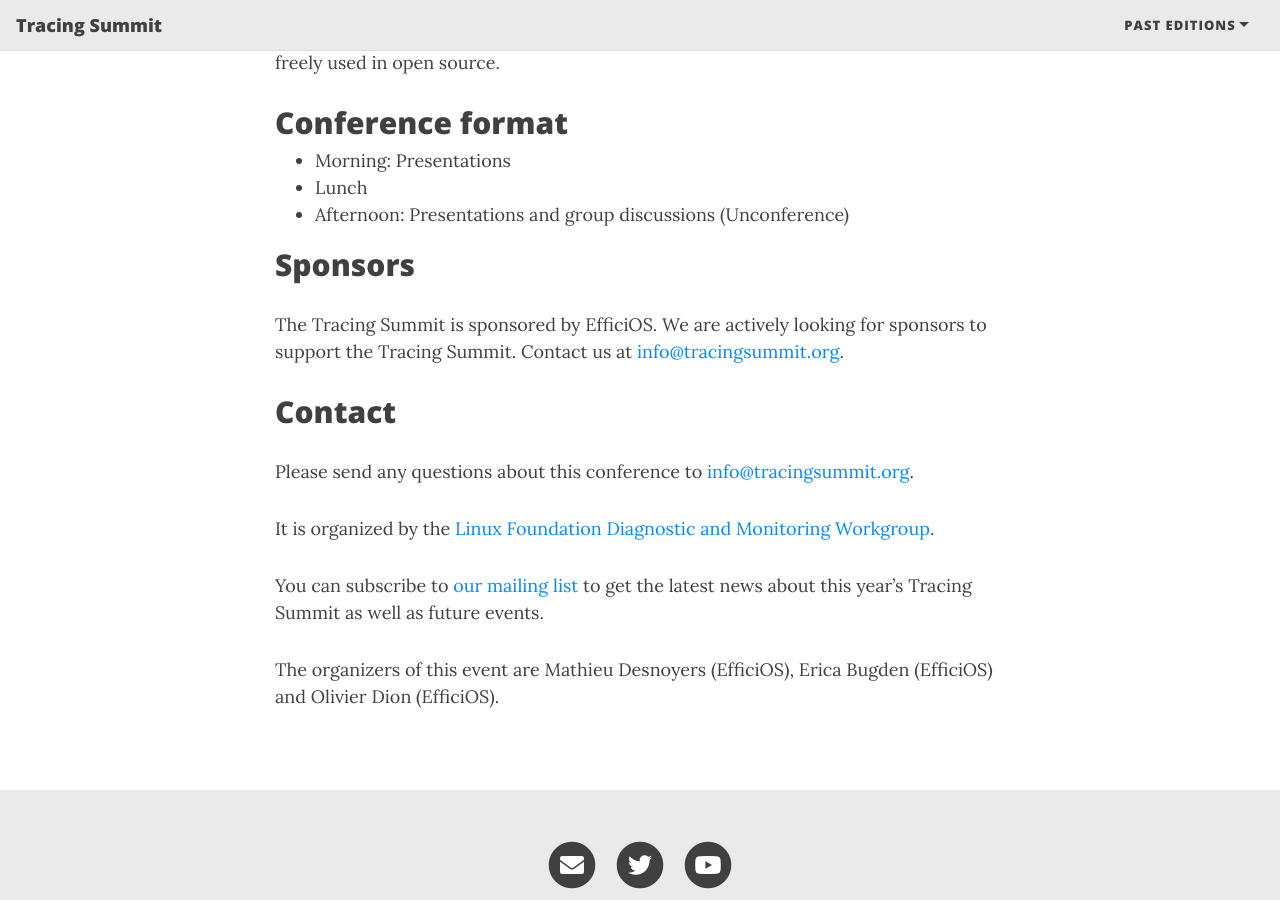
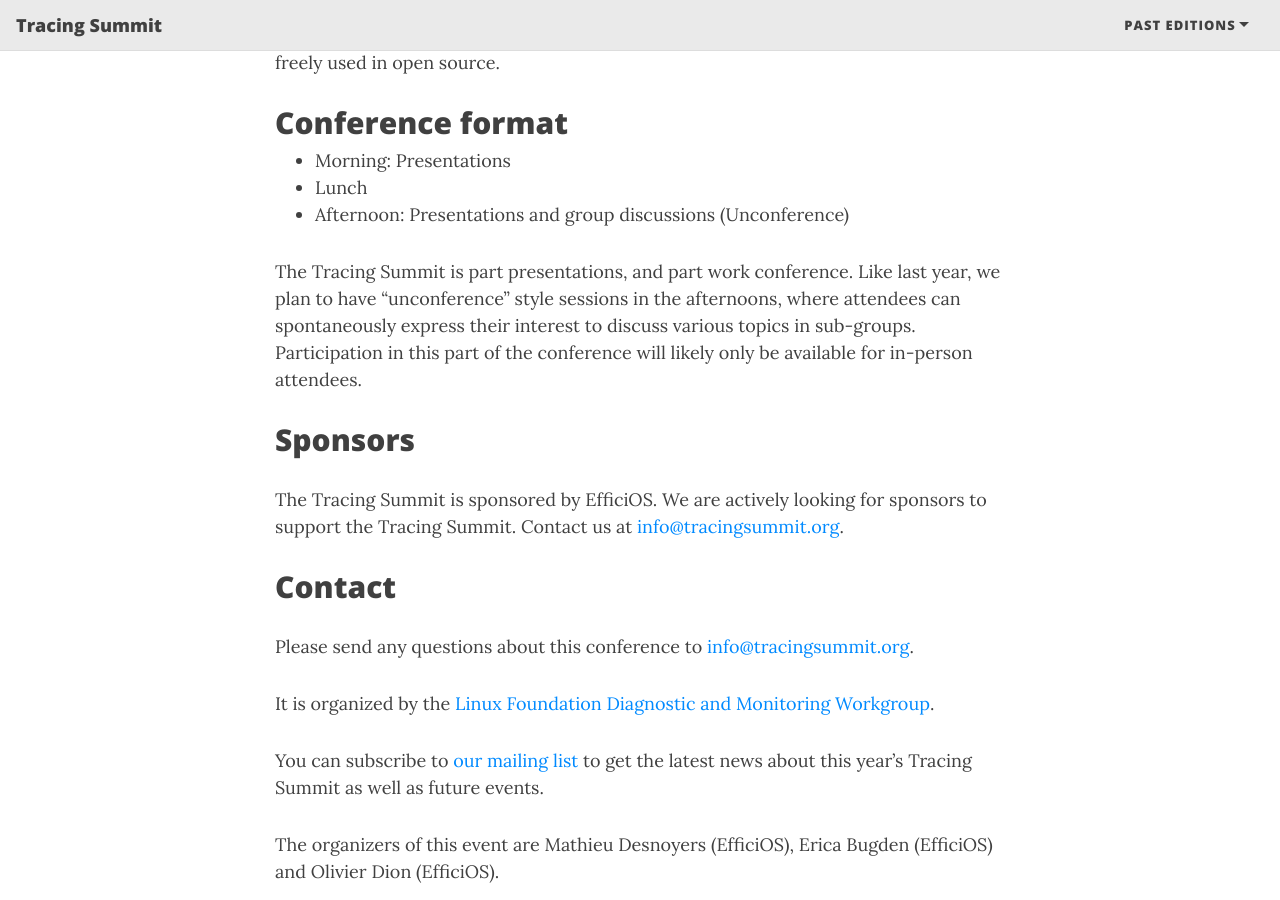
Before and after one commit to tracingsummit/tracingsummit.github.io, a Jekyll site: the page built from index.md, in a window 1280 px wide and 900 px high, scrolled down 2203 px. Built offline with Jekyll 4.4.1, drawn with Linux system fonts in a browser that asks for light colours; nearby versions of some CDN libraries.

Commit message:
index: Add additional conference format info
Signed-off-by: Olivier Dion <odion@efficios.com>

```diff
--- a/index.md
+++ b/index.md
@@ -81,6 +81,12 @@
 * Lunch
 * Afternoon: Presentations and group discussions (Unconference)
 
+The Tracing Summit is part presentations, and part work conference. Like last
+year, we plan to have "unconference" style sessions in the afternoons, where
+attendees can spontaneously express their interest to discuss various topics in
+sub-groups. Participation in this part of the conference will likely only be
+available for in-person attendees.
+
 ## Sponsors
 
 The Tracing Summit is sponsored by EfficiOS. We are actively looking for
```
